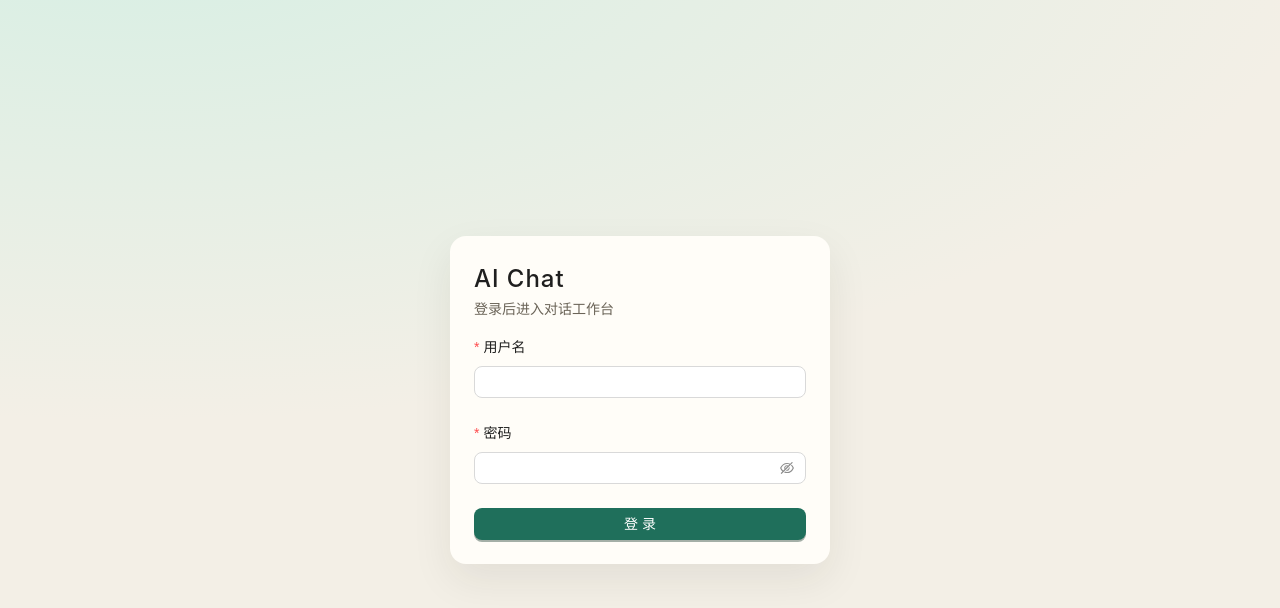
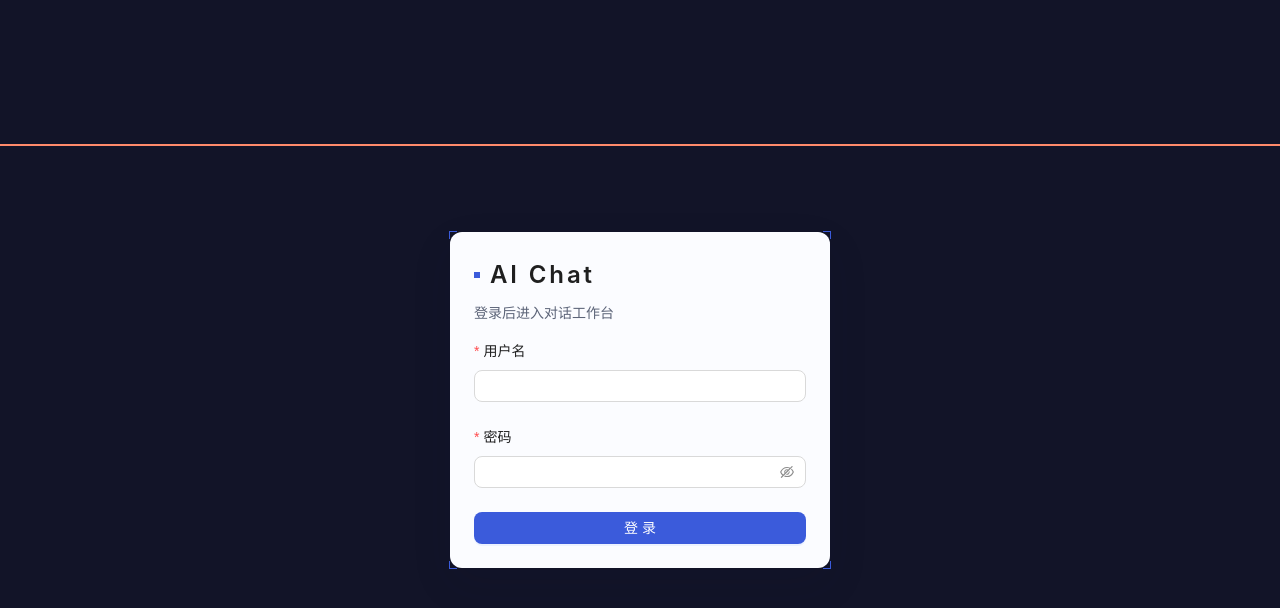
Before and after one commit to liu125398354/ai-chat, a Vue app in the folder apps/web/: page /login in a window 1280 px wide. Shown: the top 608 px of the page. Built offline with nearby package versions, Linux system fonts and the light colour scheme.

Commit message:
feat(web): 落地夜窗视觉并同步 UI 文档
登录与工作台改为群青稿纸与绀青侧栏，去掉森绿书房配色；UI.md 升至 v2.0 并移除旧静态效果图。

```diff
--- a/apps/web/src/App.vue
+++ b/apps/web/src/App.vue
@@ -14,7 +14,7 @@ import zhCN from 'ant-design-vue/es/locale/zh_CN';
     :locale="zhCN"
     :theme="{
       token: {
-        colorPrimary: '#1f6f5b',
+        colorPrimary: '#3B5BDB',
         borderRadius: 8,
       },
     }"
--- /dev/null
+++ b/apps/web/src/components/EmptyFrame.vue
@@ -0,0 +1,46 @@
+<!--
+  @file EmptyFrame.vue
+  @author liunannan
+  @date 2026-09-13
+  @description 空态细线矩形与两只角线，不作插画
+-->
+<template>
+  <div class="empty-frame" aria-hidden="true">
+    <span class="empty-box" />
+  </div>
+</template>
+
+<style scoped>
+.empty-frame {
+  display: flex;
+  justify-content: center;
+  margin: 0 auto 8px;
+}
+.empty-box {
+  position: relative;
+  width: 48px;
+  height: 32px;
+  border: 1px solid var(--color-line-strong);
+  border-radius: 2px;
+}
+.empty-box::before,
+.empty-box::after {
+  content: "";
+  position: absolute;
+  width: 8px;
+  height: 8px;
+  border-color: var(--color-brand);
+  border-style: solid;
+  pointer-events: none;
+}
+.empty-box::before {
+  top: -1px;
+  left: -1px;
+  border-width: 1px 0 0 1px;
+}
+.empty-box::after {
+  right: -1px;
+  bottom: -1px;
+  border-width: 0 1px 1px 0;
+}
+</style>
--- a/apps/web/src/components/MarkdownView.vue
+++ b/apps/web/src/components/MarkdownView.vue
@@ -234,16 +234,28 @@ async function onBodyClick(event) {
 }
 .md-body :deep(.caret) {
   display: inline-block;
-  width: 7px;
-  height: 1em;
+  width: 2px;
+  height: 1.05em;
   margin-left: 2px;
-  background: #1f6f5b;
-  animation: blink 1s step-end infinite;
-  vertical-align: -0.1em;
+  background: var(--color-signal);
+  box-shadow: 0 0 8px rgba(126, 224, 255, 0.55);
+  animation: caret-breathe 1.2s ease-in-out infinite;
+  vertical-align: -0.15em;
 }
-@keyframes blink {
+@keyframes caret-breathe {
+  0%,
+  100% {
+    opacity: 1;
+  }
   50% {
-    opacity: 0;
+    opacity: 0.25;
+  }
+}
+@media (prefers-reduced-motion: reduce) {
+  .md-body :deep(.caret) {
+    animation: none;
+    opacity: 1;
+    box-shadow: none;
   }
 }
 </style>
--- a/apps/web/src/styles/base.css
+++ b/apps/web/src/styles/base.css
@@ -3,12 +3,32 @@
  * @author liunannan
  * @date 2026-09-13
  * @updated 2026-09-13
- * @description 全局基础样式；工作台高度锁在视口内滚动
+ * @description 夜窗主题 token、视口锁高、细滚动条与克制动效
  */
 :root {
+  --color-brand: #3b5bdb;
+  --color-brand-hover: #2f4bc4;
+  --color-brand-soft: #e8edff;
+  --color-signal: #7ee0ff;
+  --color-ink: #1a1d2e;
+  --color-ink-secondary: #5c6478;
+  --color-ink-muted: #6b7390;
+  --color-paper: #eef1f8;
+  --color-paper-raised: #fbfcff;
+  --color-line: #d5dcec;
+  --color-line-strong: #c5cde0;
+  --color-shadow: rgba(20, 24, 48, 0.1);
+  --color-rail: #121428;
+  --color-rail-text: #d7dcf0;
+  --color-rail-hover: #1c2040;
+  --color-rail-active: #242a52;
+  --color-rail-inset: #0c0e1c;
+  --color-horizon: #ff8a6b;
+  --ease-tech: cubic-bezier(0.22, 1, 0.36, 1);
   font-family: "Segoe UI", "PingFang SC", "Hiragino Sans GB", sans-serif;
-  color: #241f18;
+  color: var(--color-ink);
   line-height: 1.5;
+  font-size: 14px;
 }
 
 * {
@@ -29,13 +49,38 @@ textarea {
   font: inherit;
 }
 
+.ant-btn-primary {
+  transition:
+    background-color 160ms var(--ease-tech),
+    transform 160ms var(--ease-tech);
+}
+.ant-btn-primary:not(:disabled):active {
+  transform: scale(0.98);
+}
+
+.ant-drawer-content-wrapper {
+  transition: transform 200ms var(--ease-tech) !important;
+}
+
+.ant-skeleton.ant-skeleton-active .ant-skeleton-title,
+.ant-skeleton.ant-skeleton-active .ant-skeleton-paragraph > li,
+.ant-skeleton.ant-skeleton-active .ant-skeleton-avatar,
+.ant-skeleton.ant-skeleton-active .ant-skeleton-button,
+.ant-skeleton.ant-skeleton-active .ant-skeleton-input,
+.ant-skeleton.ant-skeleton-active .ant-skeleton-image {
+  background: linear-gradient(90deg, #e8edff 25%, #d5dcec 37%, #e8edff 63%);
+  background-size: 400% 100%;
+  animation-duration: 1.2s;
+  animation-timing-function: linear;
+}
+
 /* 工作台列表/消息区：细滚动条，悬停才显示滑块 */
 .thin-scroll {
   scrollbar-width: thin;
   scrollbar-color: transparent transparent;
 }
 .thin-scroll:hover {
-  scrollbar-color: var(--scroll-thumb, rgba(36, 31, 24, 0.35)) transparent;
+  scrollbar-color: var(--scroll-thumb, rgba(26, 29, 46, 0.35)) transparent;
 }
 .thin-scroll::-webkit-scrollbar {
   width: 6px;
@@ -49,12 +94,36 @@ textarea {
   border-radius: 8px;
 }
 .thin-scroll:hover::-webkit-scrollbar-thumb {
-  background-color: var(--scroll-thumb, rgba(36, 31, 24, 0.35));
+  background-color: var(--scroll-thumb, rgba(26, 29, 46, 0.35));
 }
 .thin-scroll::-webkit-scrollbar-thumb:hover {
-  background-color: var(--scroll-thumb-hover, rgba(36, 31, 24, 0.5));
+  background-color: var(--scroll-thumb-hover, rgba(26, 29, 46, 0.5));
 }
 .thin-scroll-dark {
-  --scroll-thumb: rgba(231, 238, 233, 0.32);
-  --scroll-thumb-hover: rgba(231, 238, 233, 0.5);
+  --scroll-thumb: rgba(215, 220, 240, 0.32);
+  --scroll-thumb-hover: rgba(215, 220, 240, 0.5);
 }
+
+.night-rail-drawer .ant-drawer-header {
+  background: var(--color-rail);
+  border-bottom: 1px solid var(--color-rail-active);
+}
+.night-rail-drawer .ant-drawer-title,
+.night-rail-drawer .ant-drawer-close {
+  color: var(--color-rail-text);
+}
+.night-rail-drawer .ant-drawer-content {
+  background: var(--color-rail);
+}
+
+@media (prefers-reduced-motion: reduce) {
+  .ant-skeleton.ant-skeleton-active .ant-skeleton-title,
+  .ant-skeleton.ant-skeleton-active .ant-skeleton-paragraph > li,
+  .ant-skeleton.ant-skeleton-active .ant-skeleton-avatar,
+  .ant-skeleton.ant-skeleton-active .ant-skeleton-button,
+  .ant-skeleton.ant-skeleton-active .ant-skeleton-input,
+  .ant-skeleton.ant-skeleton-active .ant-skeleton-image {
+    animation: none !important;
+    background: var(--color-brand-soft) !important;
+  }
+}
--- a/apps/web/src/views/LoginView.vue
+++ b/apps/web/src/views/LoginView.vue
@@ -3,7 +3,7 @@
   @author liunannan
   @date 2026-09-13
   @updated 2026-09-13
-  @description 登录页：RSA 加密密码后提交并跳转工作台
+  @description 登录页：提交凭证并跳转工作台；夜空平涂与静止夕烧线
 -->
 <script setup>
 import { reactive, ref } from 'vue';
@@ -37,8 +37,17 @@ async function onSubmit() {
 
 <template>
   <div class="login-page">
+    <div class="horizon" aria-hidden="true" />
+    <div class="card-frame">
+      <span class="corner tl" />
+      <span class="corner tr" />
+      <span class="corner bl" />
+      <span class="corner br" />
       <a-card class="card" :bordered="false">
-      <h1>AI Chat</h1>
+        <h1>
+          <span class="mark" aria-hidden="true" />
+          AI Chat
+        </h1>
         <p class="sub">登录后进入对话工作台</p>
         <a-form layout="vertical" :model="form" @finish="onSubmit">
           <a-form-item label="用户名" name="username" :rules="[{ required: true, message: '请输入用户名' }]">
@@ -62,32 +71,84 @@ async function onSubmit() {
         </a-form>
       </a-card>
     </div>
+  </div>
 </template>
 
 <style scoped>
 .login-page {
+  position: relative;
   min-height: 100%;
   display: grid;
   place-items: center;
-  background:
-    radial-gradient(1200px 500px at 10% -10%, #d7efe4, transparent),
-    #f3efe6;
+  background: var(--color-rail);
+}
+.horizon {
+  position: absolute;
+  top: 18%;
+  left: 0;
+  right: 0;
+  height: 2px;
+  background: var(--color-horizon);
+  pointer-events: none;
+}
+.card-frame {
+  position: relative;
+  width: 380px;
+  max-width: calc(100vw - 32px);
+}
+.corner {
+  position: absolute;
+  width: 8px;
+  height: 8px;
+  color: var(--color-brand);
+  border-color: currentColor;
+  border-style: solid;
+  pointer-events: none;
+  z-index: 1;
+}
+.corner.tl {
+  top: -1px;
+  left: -1px;
+  border-width: 1px 0 0 1px;
+}
+.corner.tr {
+  top: -1px;
+  right: -1px;
+  border-width: 1px 1px 0 0;
+}
+.corner.bl {
+  bottom: -1px;
+  left: -1px;
+  border-width: 0 0 1px 1px;
+}
+.corner.br {
+  bottom: -1px;
+  right: -1px;
+  border-width: 0 1px 1px 0;
 }
 .card {
-  width: 380px;
-  max-width: calc(100vw - 32px);
-  background: #fffdf8;
-  border-radius: 16px;
-  box-shadow: 0 16px 40px rgba(40, 36, 28, 0.08);
+  background: var(--color-paper-raised);
+  border-radius: 12px;
+  box-shadow: 0 16px 40px var(--color-shadow);
 }
 h1 {
+  display: flex;
+  align-items: center;
+  gap: 10px;
   margin: 0;
   font-size: 24px;
-  letter-spacing: 0.04em;
+  font-weight: 600;
+  letter-spacing: 0.12em;
+}
+.mark {
+  width: 6px;
+  height: 6px;
+  flex-shrink: 0;
+  background: var(--color-brand);
 }
 .sub {
-  margin: 0 0 16px;
-  color: #6b6458;
+  margin: 8px 0 16px;
+  color: var(--color-ink-secondary);
   font-size: 14px;
 }
 .err {
```
Also changed, not shown: apps/web/src/components/ConversationSidebar.vue (+81 -24 lines), apps/web/src/views/ChatView.vue (+99 -24 lines), 1 other file (tests, documents, lock files or other folders). Lines whose indentation alone changed are shown as unchanged.
